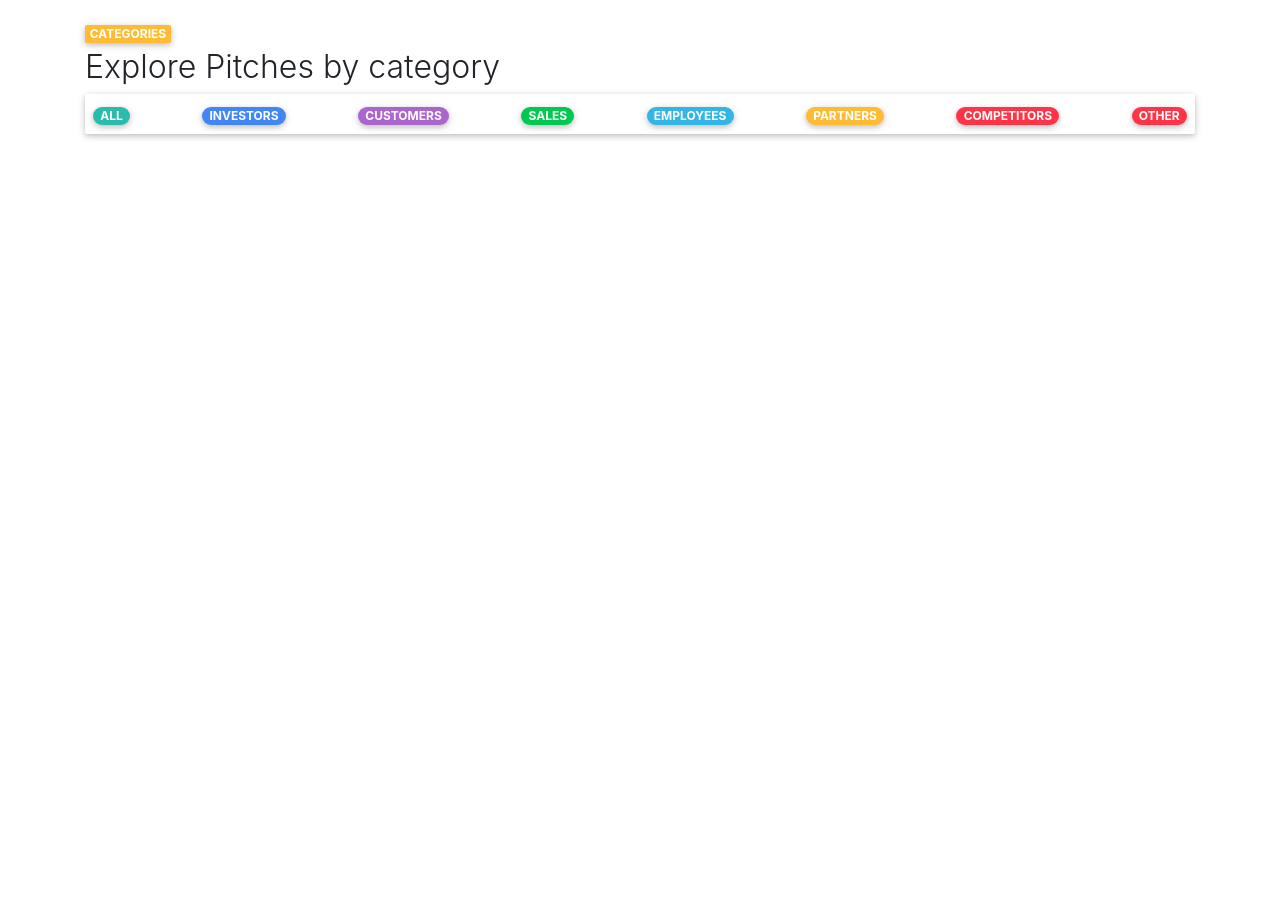
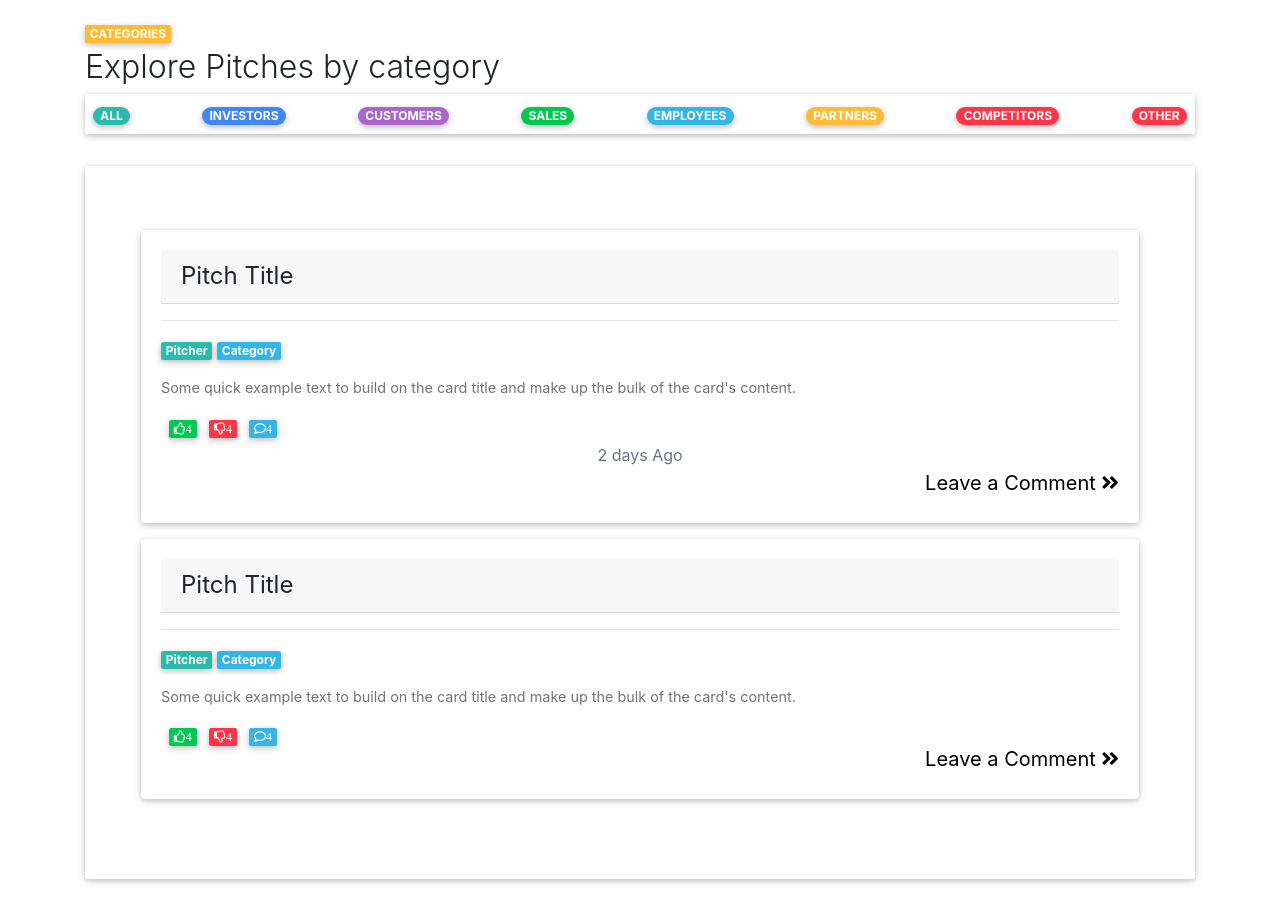
Before and after one commit to D-Kamunya/pitch-deck, a Flask app: page / in a window 1280 px wide. Shown: the part 421-1332 px from the top of the page. Before the commit the page ends 560 px from the top, so only its background shows below. Run offline with Flask 2, Linux system fonts and the light colour scheme; some libraries are stand-ins or nearby versions.

Commit message:
Create pitches ui

```diff
--- a/app/templates/index.html
+++ b/app/templates/index.html
@@ -26,4 +26,66 @@
       <a href=""><span class="badge badge-pill badge-danger">OTHER</span></a>
     </div>
   </div>
+
+
+  <div class="pitches jumbotron">
+    <div class="card pitch mx-4 mb-3">
+
+      <!-- Card content -->
+      <div class="card-body">
+
+        <!-- Title -->
+        <h4 class="card-header">Pitch Title</h4>
+        <hr>
+        <!-- Text -->
+        <div class="mb-3">
+          <a href="#" class="badge badge-default">Pitcher</a>
+          <a href="#" class="badge badge-info">Category</a>
+        </div>
+        <p class="card-text">Some quick example text to build on the card title and make up the bulk of the card's
+          content.</p>
+        <div>
+          <span class="badge badge-success ml-2"> <i class="far fa-thumbs-up">4</i></span>
+          <span class="badge badge-danger ml-2"> <i class="far fa-thumbs-down">4</i></span>
+          <span class="badge badge-info ml-2"> <i class="far fa-comment">4</i></span>
+        </div>
+        <p class="text-muted text-center my-1">2 days Ago</p>
+        <a href="#!" class="black-text d-flex justify-content-end">
+          <h5>Leave a Comment <i class="fas fa-angle-double-right"></i></h5>
+        </a>
+
+      </div>
+
+    </div>
+
+    <div class="card pitch mx-4 mb-3">
+
+      <!-- Card content -->
+      <div class="card-body">
+
+        <!-- Title -->
+        <h4 class="card-header">Pitch Title</h4>
+        <hr>
+        <!-- Text -->
+        <div class="mb-3">
+          <a href="#" class="badge badge-default">Pitcher</a>
+          <a href="#" class="badge badge-info">Category</a>
+        </div>
+        <p class="card-text">Some quick example text to build on the card title and make up the bulk of the card's
+          content.</p>
+        <div>
+          <span class="badge badge-success ml-2"> <i class="far fa-thumbs-up">4</i></span>
+          <span class="badge badge-danger ml-2"> <i class="far fa-thumbs-down">4</i></span>
+          <span class="badge badge-info ml-2"> <i class="far fa-comment">4</i></span>
+        </div>
+        <!-- Link -->
+        <a href="#!" class="black-text d-flex justify-content-end">
+          <h5>Leave a Comment <i class="fas fa-angle-double-right"></i></h5>
+        </a>
+
+      </div>
+
+    </div>
+
+  </div>
 {%endblock%}
```
